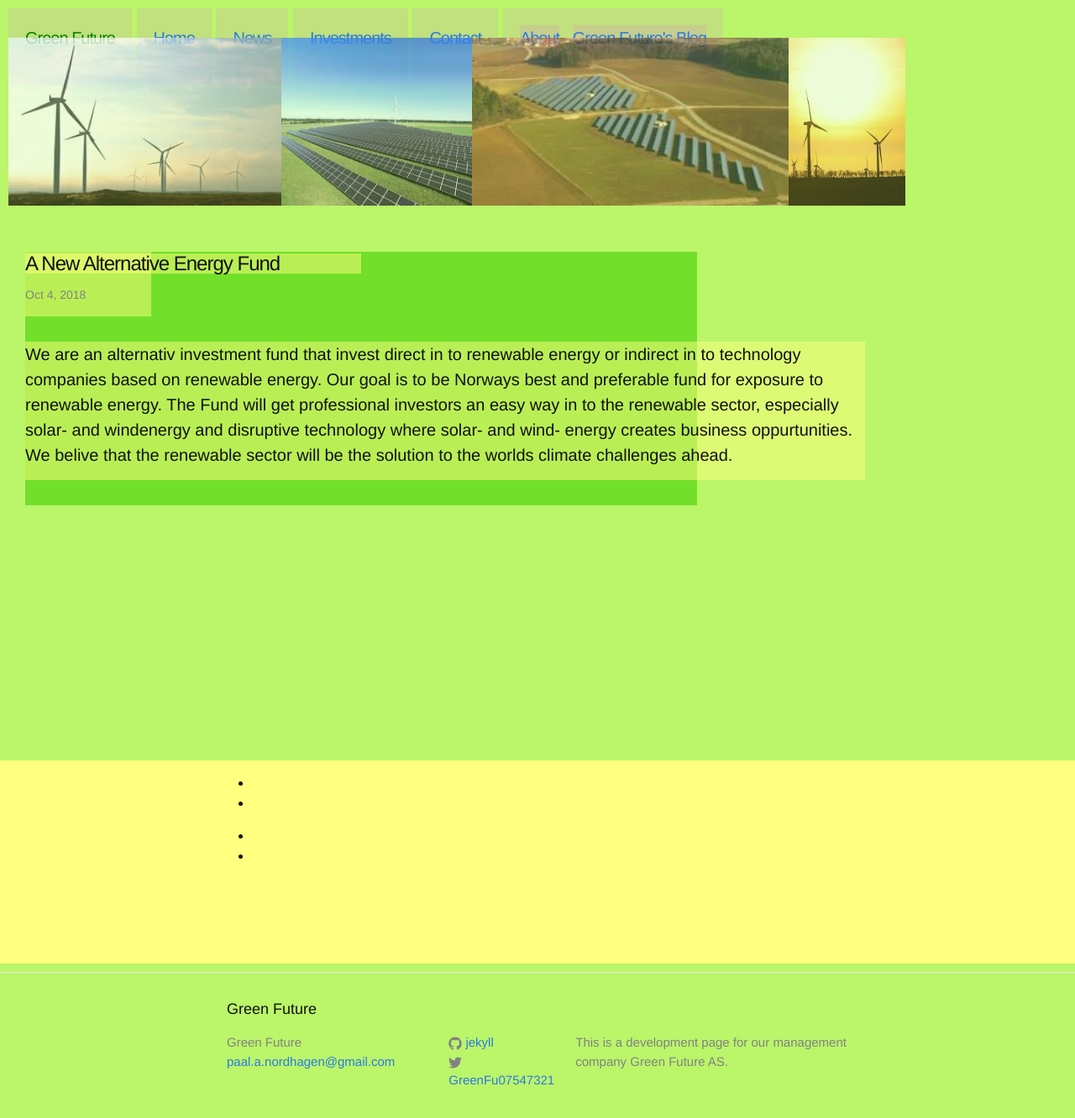
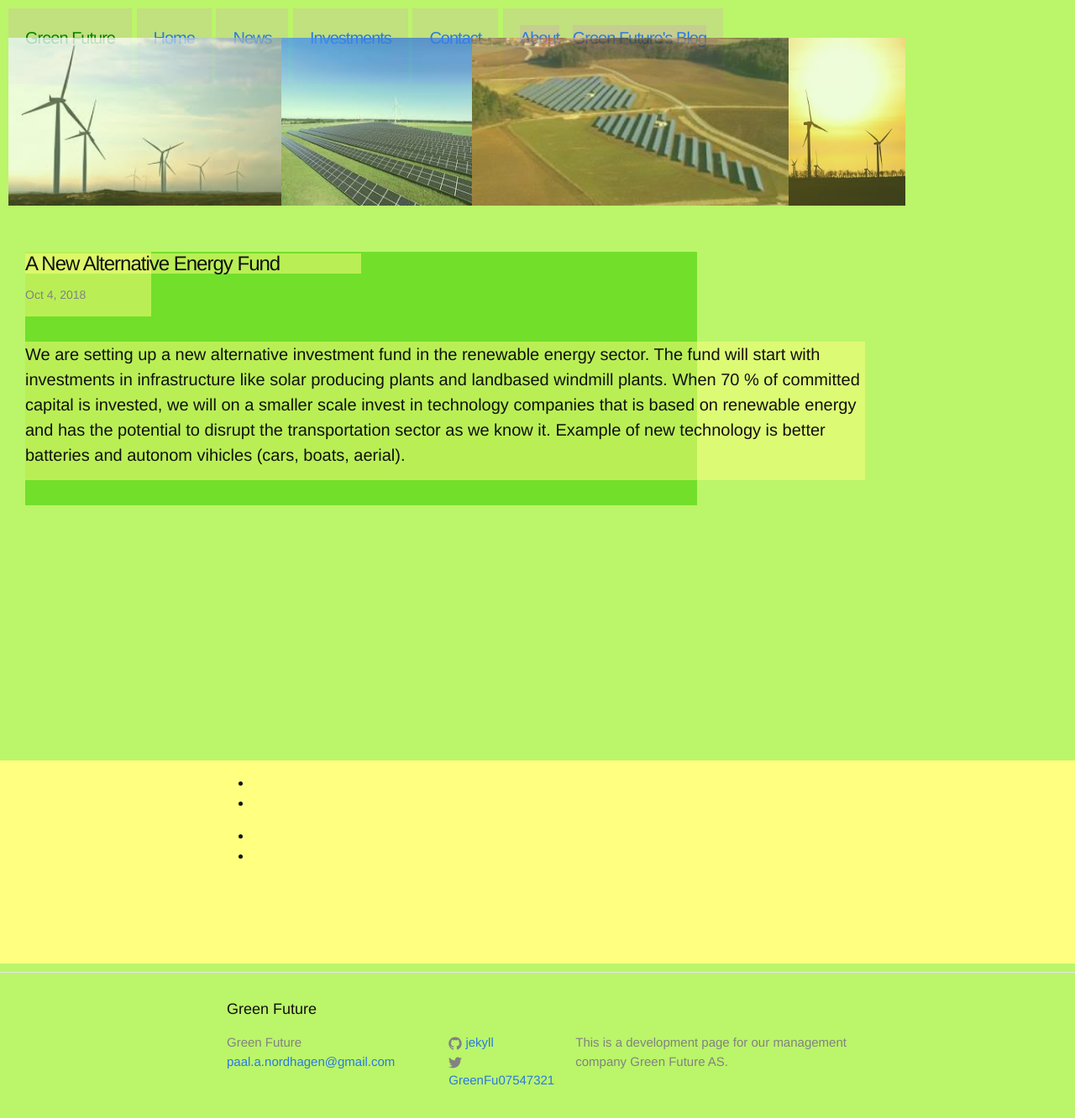
Before and after one commit to Paal-August/Paal-August.github.io, a Jekyll site: the page built from _posts/2018-10-04-a-new-alternative-fund.markdown, in a window 1280 px wide and 1400 px high. Shown: the top 1332 px of the window at 84% size. Built offline with Jekyll 4.4.1, drawn with Linux system fonts in a browser that asks for light colours.

Commit message:
Update 2018-10-04-a-new-alternative-fund.markdown

```diff
--- a/_posts/2018-10-04-a-new-alternative-fund.markdown
+++ b/_posts/2018-10-04-a-new-alternative-fund.markdown
@@ -4,4 +4,10 @@ title:  "A New Alternative Energy Fund"
 date:   2018-10-04
 categories: jekyll update
 ---
-We are an alternativ investment fund that invest direct in to renewable energy or indirect in to technology companies based on renewable energy. Our goal is to be Norways best and preferable fund for exposure to renewable energy. The Fund will get professional investors an easy way in to the renewable sector, especially solar- and windenergy and disruptive technology where solar- and wind- energy creates business oppurtunities. We belive that the renewable sector will be the solution to the worlds climate challenges ahead.
+
+We are setting up a new alternative investment fund in the renewable energy sector.
+The fund will start with investments in infrastructure like solar producing plants
+and landbased windmill plants. When 70 % of committed capital is invested, we will
+on a smaller scale invest in technology companies that is based on renewable energy
+and has the potential to disrupt the transportation sector as we know it. Example of
+new technology is better batteries and autonom vihicles (cars, boats, aerial).
```
